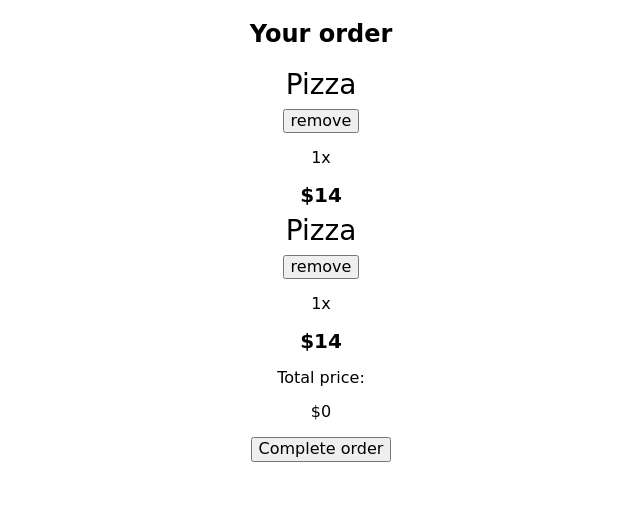
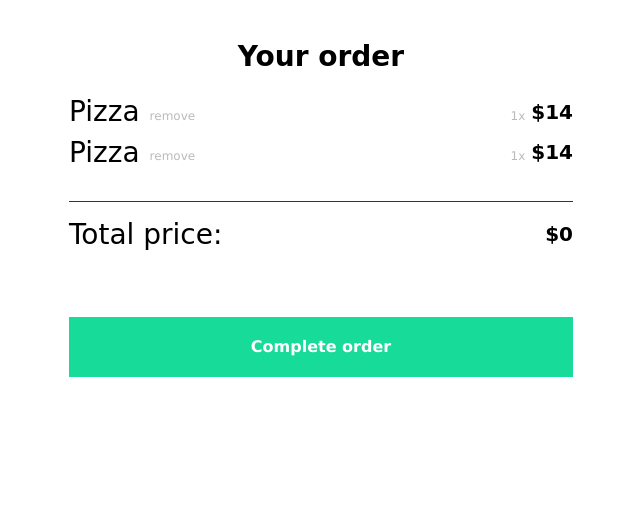
Before and after one commit to PetrValenta92/ordering-app, a website built with Vite: page index.html in a window 1280 px wide. Shown: the part 861-1367 px from the top of the page, without its empty margins (319-959 px from the left). After the commit the page ends 1282 px from the top, so only its background shows below. Built offline with nearby package versions, Linux system fonts and the light colour scheme; a web font is replaced by a local one.

Commit message:
Checkout section styled

```diff
--- a/index.css
+++ b/index.css
@@ -1,38 +1,60 @@
 :root {
-    --white-text-clr: #FFFFFF;
+  --white-text-clr: #ffffff;
   --black-text-clr: #000000;
-    --meal-border-clr: #D2D2D2;
-    --meal-ingrediences-clr: #8B8B8B;
-    --btn-clr: #3C3C3C;
-    --btn-border-clr: #DEDEDE;
+  --meal-border-clr: #d2d2d2;
+  --meal-ingrediences-clr: #8b8b8b;
+  --btn-clr: #3c3c3c;
+  --btn-border-clr: #dedede;
+  --remove-btn-clr: #bbbbbb;
+  --checkout-divider-clr: #393333;
+  --green-btn-clr: #16db99;
 }
 
 body {
   margin: 0;
   padding: 0;
-    font-family: 'Smythe', cursive;
+  font-family: "Smythe", cursive;
   font-size: 1em;
   color: var(--black-text-clr);
 }
 
 /* Typography */
 
+h1 {
+  font-size: 2.5em;
+}
+
 .meal-img {
   font-size: 4.92em;
 }
 
-.meal-title {
+.meal-title,
+.checkout-headline,
+.checkout-price-text {
   font-size: 1.75em;
 }
 
-.meal-price {
+.meal-price,
+.checkout-price {
   font-size: 1.25em;
   font-weight: bold;
 }
 
-.add-btn {
-    font-family: 'Inter', sans-serif;
+.meal-btn {
+  font-family: "Inter", sans-serif;
   font-size: 2em;
+}
+
+.remove-meal-btn,
+.meal-count {
+  font-family: Verdana, Geneva, Tahoma, sans-serif;
+  font-size: 0.75em;
+}
+
+.purchase-btn {
+  font-family: Verdana, Geneva, Tahoma, sans-serif;
+  font-size: 1rem;
+  font-weight: bold;
 }
 
 /* Layout */
@@ -43,16 +65,25 @@ body {
   max-width: 37.5em;
 }
 
+header .container {
+  color: var(--white-text-clr);
+  background-image: url(./images/header.jpg);
+}
+
 header {
   margin: 0;
 }
 
-header img {
-    display: block;
+button {
+  cursor: pointer;
+}
+
+.meal,
+.checkout {
+  max-width: 31.5em;
 }
 
 .meal {
-    max-width: 31.5em;
   height: 5.5em;
   padding-bottom: 3.25em;
   display: flex;
@@ -83,20 +114,80 @@ header img {
   color: var(--meal-ingrediences-clr);
 }
 
-.add-btn {
-    cursor: pointer;
+.meal-buttons {
+  margin-left: auto;
+}
+
+.checkout-order {
+  padding-bottom: 1.5em;
+  border-bottom: 1px solid var(--checkout-divider-clr);
+}
+
+.checkout-meal {
+  display: flex;
+  align-items: center;
+  gap: 0.625em;
+}
+
+.checkout-meal div {
+  margin-left: auto;
+  display: flex;
+  align-items: center;
+  gap: 0.375em;
+}
+
+.remove-meal-btn,
+.meal-count {
+  color: var(--remove-btn-clr);
+}
+
+.remove-meal-btn {
+  padding: 0;
+  border: none;
+  background-color: var(--white-text-clr);
+}
+
+.remove-meal-btn:hover,
+.remove-meal-btn:focus,
+.remove-meal-btn:active {
+  color: red;
+}
+
+.checkout-summary {
+  display: flex;
+  align-items: center;
+  justify-content: space-between;
+  margin-bottom: 3.25rem;
+}
+
+.checkout-price-text,
+.checkout-price {
+  margin: 0.625em 0 0.5em;
+}
+
+.purchase-btn {
+  width: 100%;
+  height: 3.75em;
+  color: var(--white-text-clr);
+  background-color: var(--green-btn-clr);
+  border: none;
+}
+
+/* Utility classes */
+
+.meal-btn {
+  margin: 0 0 0 0.5em;
   border: 1px solid var(--btn-border-clr);
   border-radius: 50%;
   color: var(--btn-clr);
   background-color: var(--white-text-clr);
-    margin-left: auto;
   width: 3.125rem;
   height: 3.125rem;
 }
 
-.add-btn:focus,
-.add-btn:hover,
-.add-btn:active {
+.meal-btn:focus,
+.meal-btn:hover,
+.meal-btn:active {
   border: none;
   background-color: var(--meal-border-clr);
 }
```
Lines whose indentation alone changed are shown as unchanged.
